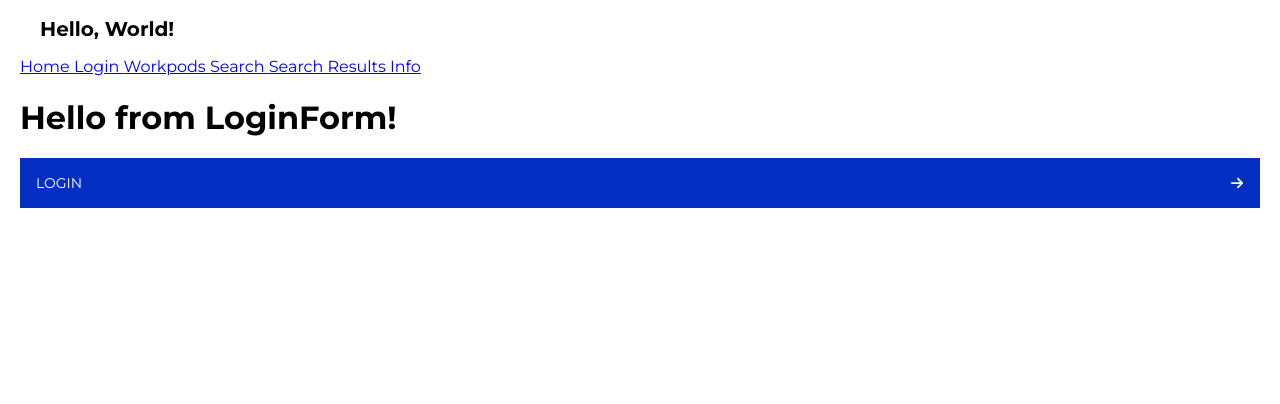
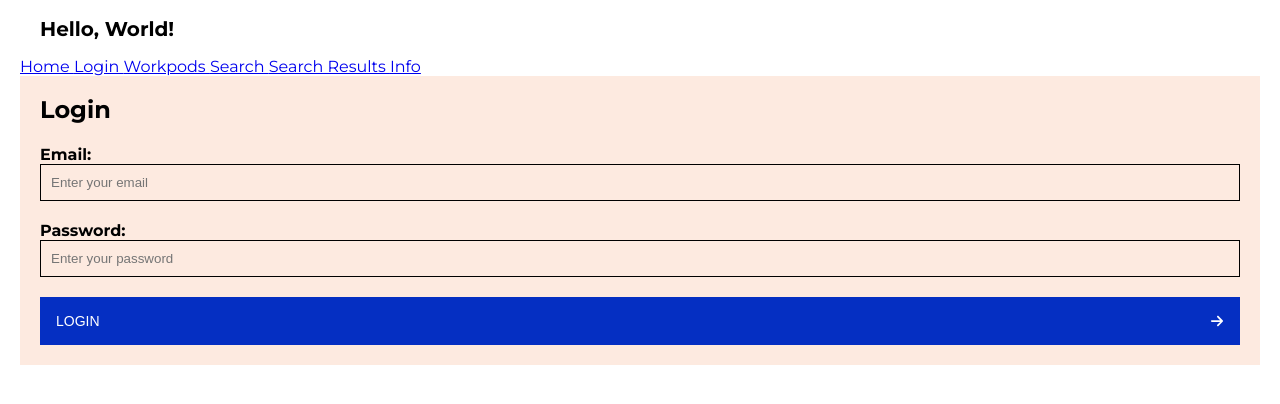
Before and after one commit to oskarisuonpaa/work-pod-end-user-interface, a React (Vite) app in the folder app/: page /login-form in a window 1280 px wide. Shown: the top 404 px of the page. Built offline with nearby package versions, Linux system fonts and the light colour scheme.

Commit message:
started working on LoginForm

```diff
--- /dev/null
+++ b/app/src/components/LoginForm/LoginForm.css
@@ -0,0 +1,53 @@
+.form-container {
+  background: var(--beige);
+  padding-top: 20px;
+  padding-bottom: 20px;
+}
+
+.form-container h2 {
+  font-size: 1.5rem;
+  margin: 0;
+}
+
+.login-form {
+  display: flex;
+  flex-direction: column;
+}
+
+.form-group {
+  padding: 0;
+  margin-top: 20px;
+  display: flex;
+  flex-direction: column;
+}
+
+.form-group label {
+  font-weight: bold;
+}
+
+.form-group input {
+  padding: 10px;
+  border: 1px solid var(--black);
+  background: var(--beige);
+}
+
+.login-button {
+  color: var(--white);
+  background: var(--blue);
+  padding: 1rem;
+  font-size: 0.875rem;
+  text-transform: uppercase;
+  border: none;
+  width: 100%;
+  display: flex;
+  align-items: center;
+  justify-content: space-between;
+}
+
+.login-button span {
+  white-space: normal;
+}
+
+.login-button:hover {
+  cursor: pointer;
+}
--- a/app/src/components/LoginForm/index.tsx
+++ b/app/src/components/LoginForm/index.tsx
@@ -1,10 +1,47 @@
-import LinkButton from "../LinkButton";
+import { FaArrowRight } from "react-icons/fa6";
+import "./LoginForm.css";
 
 const LoginForm = () => {
+  const handleLogin = (event: React.FormEvent) => {
+    event.preventDefault();
+    const { email, password } = event.target as HTMLFormElement;
+    console.log("Email:", email.value);
+    console.log("Password:", password.value);
+  };
+
   return (
     <>
-      <h1>Hello from LoginForm!</h1>
-      <LinkButton label="Login" to="/dashboard" />
+      <div className="form-container">
+        <h2>Login</h2>
+        <form className="login-form" onSubmit={handleLogin}>
+          <div className="form-group">
+            <label htmlFor="email">Email:</label>
+            <input
+              type="email"
+              id="email"
+              name="email"
+              placeholder="Enter your email"
+              required
+            />
+          </div>
+          <div className="form-group">
+            <label htmlFor="password">Password:</label>
+            <input
+              type="password"
+              id="password"
+              name="password"
+              placeholder="Enter your password"
+              required
+            />
+          </div>
+          <div className="form-group">
+            <button type="submit" className="login-button">
+              <span>Login</span>
+              <FaArrowRight />
+            </button>
+          </div>
+        </form>
+      </div>
     </>
   );
 };
```
